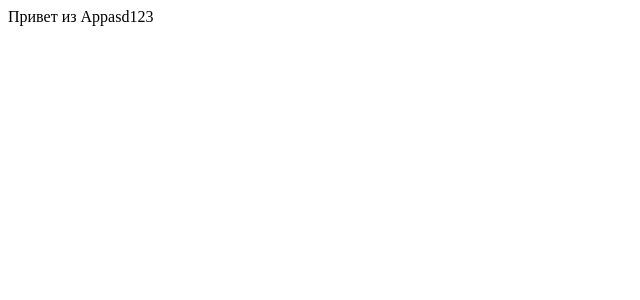
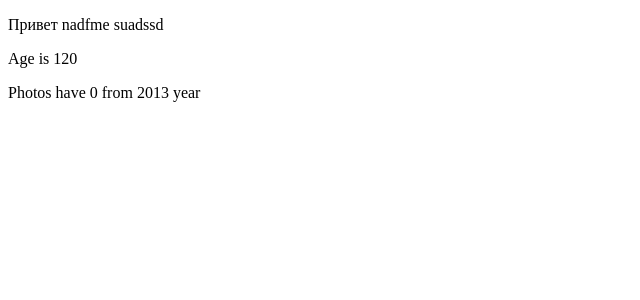
Before and after one commit to mishiva/learn-redux, a React app: page / in a window 1280 px wide. Shown: the top 300 px of the page, without its empty margins (0-640 px from the left). Built offline with nearby package versions, Linux system fonts and the light colour scheme.

Commit message:
Add redux

```diff
--- a/package.json
+++ b/package.json
@@ -30,6 +30,8 @@
   "dependencies": {
     "babel-runtime": "^6.6.1",
     "react": "^0.14.7",
-    "react-dom": "^0.14.7"
+    "react-dom": "^0.14.7",
+    "react-redux": "^4.4.1",
+    "redux": "^3.3.1"
   }
 }
--- a/src/containers/App.js
+++ b/src/containers/App.js
@@ -1,7 +1,25 @@
-import React, { Component } from 'react'
+import React, { Component } from 'react';
+import { connect } from 'react-redux';
 
-export default class App extends Component {
+class App extends Component {
   render() {
-    return <div>Привет из Appasd123</div>
+    const {name, surname, age} = this.props.user
+    const {year, photos} = this.props.page
+    return (
+      <div>
+        <p>Привет {name} {surname}</p>
+        <p>Age is {age}</p>
+        <p>Photos have {photos.length} from {year} year</p>
+      </div>
+    );
   }
 }
+
+function mapStateToProps(state) {
+  return {
+    user: state.user,
+    page: state.page
+  }
+}
+
+export default connect(mapStateToProps)(App);
--- a/src/index.js
+++ b/src/index.js
@@ -1,8 +1,14 @@
 import React from 'react';
 import { render } from 'react-dom';
+import { Provider } from 'react-redux';
 import App from './containers/App';
+import configureStore from './store/configureStore'
+
+const store = configureStore();
 
 render(
-  <App />,
+  <Provider store={store}>
+    <App />
+  </Provider>,
   document.getElementById('root')
 )
--- /dev/null
+++ b/src/reducers/index.js
@@ -0,0 +1,10 @@
+import { combineReducers } from 'redux';
+import page from './page';
+import user from './user';
+
+export const rootReducer = combineReducers({
+  page,
+  user
+});
+
+export default rootReducer;
--- /dev/null
+++ b/src/reducers/page.js
@@ -0,0 +1,8 @@
+const initialState = {
+  year: 2013,
+  photos: []
+}
+
+export default function page(state = initialState) {
+  return state;
+}
--- /dev/null
+++ b/src/reducers/user.js
@@ -0,0 +1,9 @@
+const initialState = {
+  name: 'nadfme',
+  surname: 'suadssd',
+  age: 120
+}
+
+export default function user(state = initialState) {
+  return state;
+}
--- /dev/null
+++ b/src/store/configureStore.js
@@ -0,0 +1,16 @@
+import { createStore } from 'redux';
+import rootReducer from '../reducers';
+
+export default function configureStore(initialState) {
+  const store = createStore(rootReducer, initialState)
+
+  if (module.hot) {
+    module.hot.accept('../reducers', () => {
+      const nextRootReducer = require('../reducers').rootReducer;
+      console.log(nextRootReducer);
+      store.replaceReducer(nextRootReducer);
+    });
+  }
+
+  return store;
+}
```
